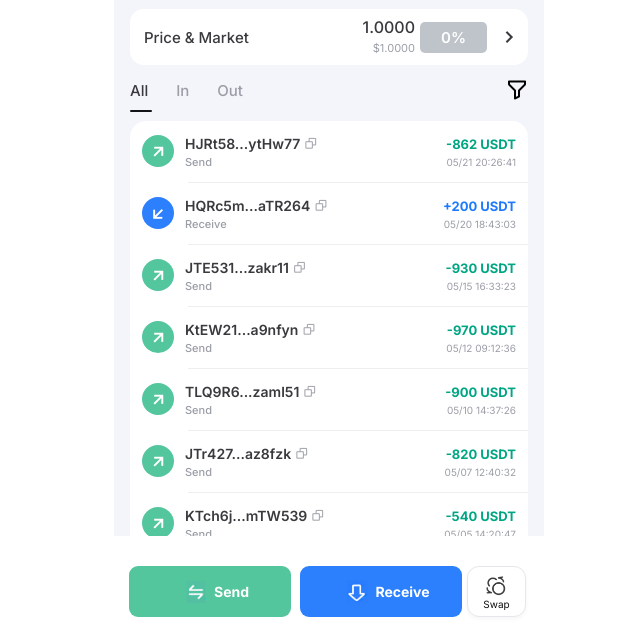
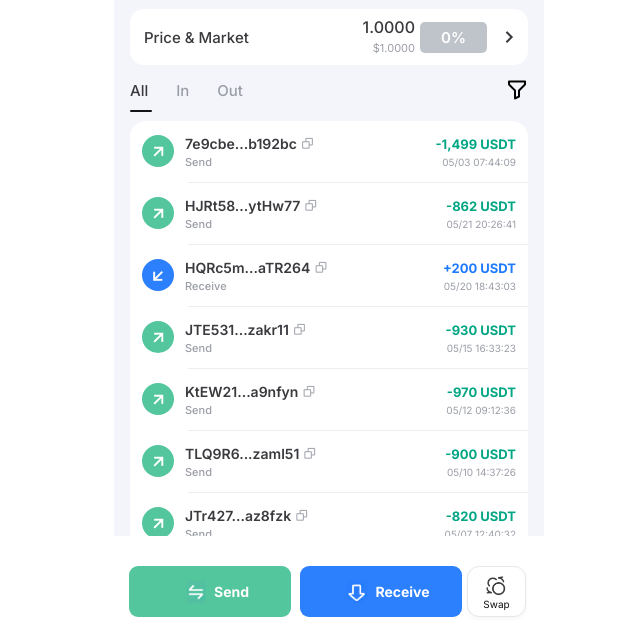
Before and after one commit to Duythang220911/crypto-wallet-tokenpocket1, a plain HTML site: page usdt.html in a window 1280 px wide. Shown: the part 158-800 px from the top of the page, without its empty margins (311-951 px from the left). Drawn offline with nearby package versions, Linux system fonts and the light colour scheme.

Commit message:
Update usdt.html

```diff
--- a/usdt.html
+++ b/usdt.html
@@ -568,6 +568,7 @@
                 <section class="list">
                     <script>
                         const data = [
+                            ['send', '7e9cbe...b192bc', 'Send', '-1,499 USDT', '05/03 07:44:09'],
                             ['send', 'HJRt58...ytHw77', 'Send', '-862 USDT', '05/21 20:26:41'],
                             ['receive', 'HQRc5m...aTR264', 'Receive', '+200 USDT', '05/20 18:43:03'],
                             ['send', 'JTE531...zakr11', 'Send', '-930 USDT', '05/15 16:33:23'],
```
